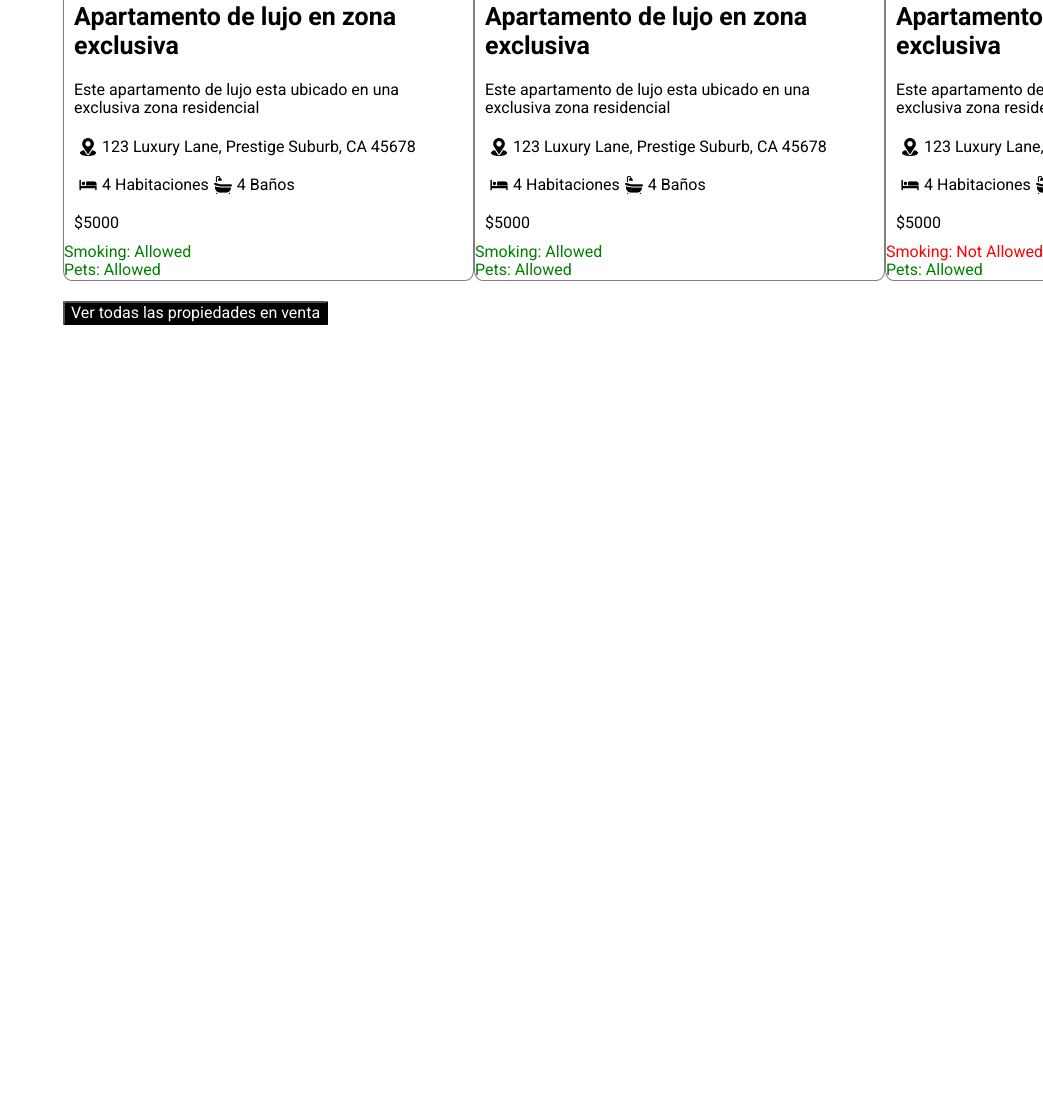
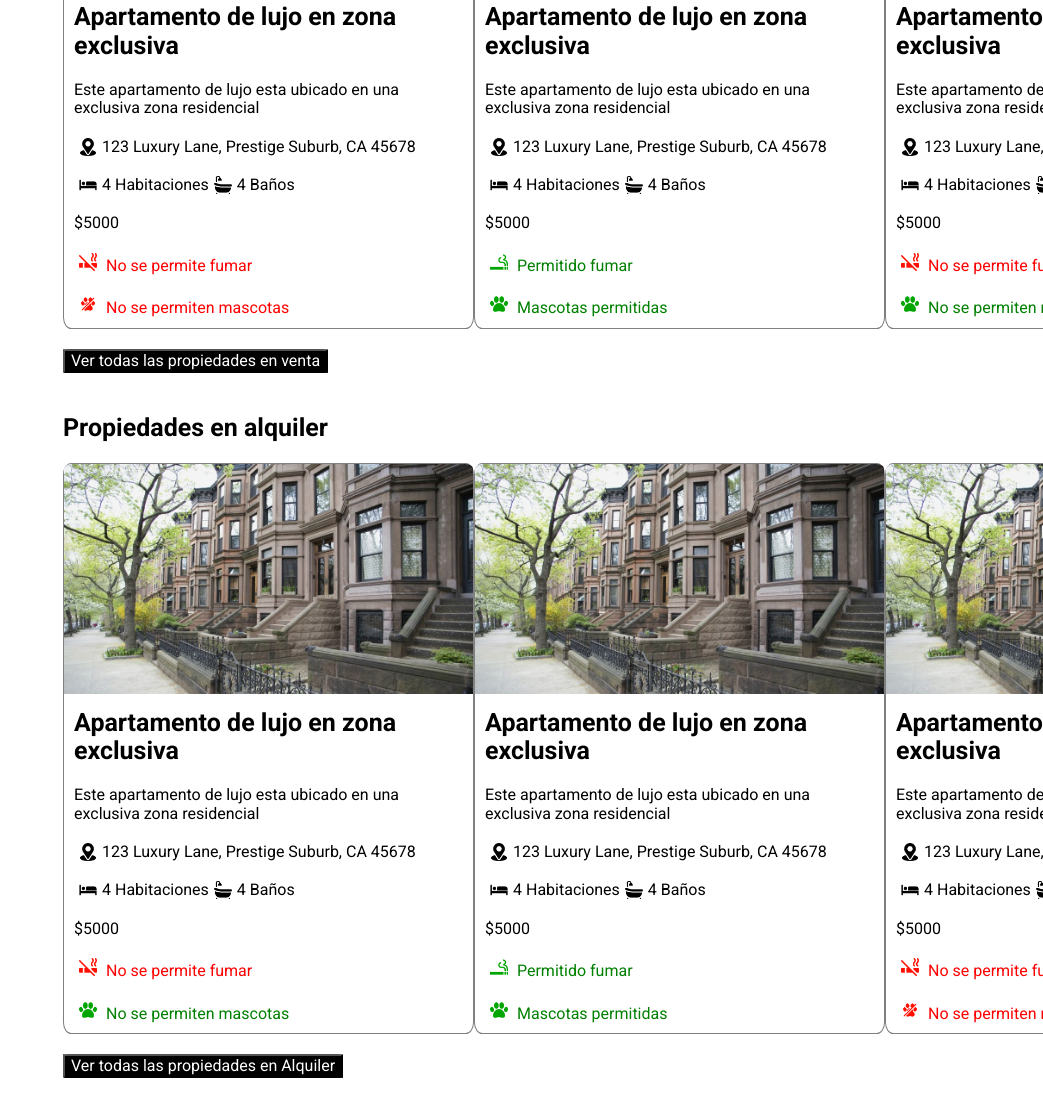
Before and after one commit to UsuarioGenericop/Inmobiliaria, a plain HTML site: page index.html in a window 1280 px wide. Shown: the part 691-1789 px from the top of the page, without its empty margins (237-1280 px from the left). Before the commit the page ends 1016 px from the top, so only its background shows below. Drawn offline with Linux system fonts and the light colour scheme.

Commit message:
FinishedScriptWithArrayForApartmentValues

```diff
--- a/assets/CSS/style.css
+++ b/assets/CSS/style.css
@@ -72,7 +72,19 @@ main h2 {
 button {
   color: white;
   background-color: black;
-  margin-left: 300px;
-  margin-top: 20px;
+  margin: 20px 300px;
   border-radius: 2%;
 }
+.right {
+  filter: invert(55%) sepia(95%) saturate(5000%) hue-rotate(90deg);
+}
+.wrong {
+  filter: brightness(0) saturate(100%) invert(20%) sepia(100%) saturate(7500%)
+    hue-rotate(0deg);
+}
+.variableSmoke {
+  padding: 10px;
+}
+.variablePets {
+  padding: 10px;
+}
--- a/assets/js/script.js
+++ b/assets/js/script.js
@@ -1,34 +1,63 @@
-// Select all apartment cards
+// Get all apartment cards from the DOM
 const apartments = document.getElementsByClassName("card");
 console.log("Total apartments found:", apartments.length);
 
-// Define smoking and pets preferences for each apartment
-
-// Loop through each apartment and assign properties
+// Function to generate random true/false values
 function getRandomBoolean() {
   return Math.random() < 0.5;
 }
 
+// Predefined apartment data array with smoking and pets permissions
+const apartmentData = [
+  { smoking: false, pets: false }, // Apartment 1: No smoking, No pets
+  { smoking: true, pets: true }, // Apartment 2: Smoking allowed, Pets allowed
+  { smoking: false, pets: true }, // Apartment 3: No smoking, Pets allowed
+  { smoking: false, pets: true }, // Apartment 4: No smoking, Pets allowed
+  { smoking: true, pets: true }, // Apartment 5: Smoking allowed, Pets allowed
+  { smoking: false, pets: false }, // Apartment 6: No smoking, No pets
+];
+
+// Loop through each apartment card
+let i = 0;
 for (let apartment of apartments) {
-  const data = {
-    smoking: getRandomBoolean(),
-    pets: getRandomBoolean(),
-  };
+  // Get the corresponding data for this apartment from our array
+  const data = apartmentData[i];
 
-  // Find the smoking and pets divs within this apartment
+  // Find the smoking and pets divs within this apartment card
   const smokingDiv = apartment.querySelector(".variableSmoke");
   const petsDiv = apartment.querySelector(".variablePets");
 
-  // Set the content based on the boolean values
+  // Set the content for smoking permissions
   if (smokingDiv) {
-    smokingDiv.textContent = `Smoking: ${
-      data.smoking ? "Allowed" : "Not Allowed"
-    }`;
+    // Use ternary operator to conditionally show different icons and text
+    // If data.smoking is true: show smoking icon + "Permitido fumar"
+    // If data.smoking is false: show no-smoking icon + "No se permite fumar"
+    smokingDiv.innerHTML = `${
+      data.smoking
+        ? '<img src="assets/imgs/smoking.png" class="icon right"> ' // Green checkmark icon
+        : '<img src="assets/imgs/noSmoking.png" class="icon wrong"> ' // Red X icon
+    }${data.smoking ? "Permitido fumar" : "No se permite fumar"}`; // Spanish text
+
+    // Set text color: green for allowed, red for not allowed
     smokingDiv.style.color = data.smoking ? "green" : "red";
   }
 
+  // Set the content for pets permissions
   if (petsDiv) {
-    petsDiv.textContent = `Pets: ${data.pets ? "Allowed" : "Not Allowed"}`;
+    // Similar logic for pets:
+    // If data.pets is true: show paw icon + "Mascotas permitidas"
+    // If data.pets is false: show no-paw icon + "No se permiten mascotas"
+    petsDiv.innerHTML = ` ${
+      data.pets
+        ? '<img src ="assets/imgs/paw.png" class="icon right">' // Paw icon for allowed
+        : '<img src="assets/imgs/noPaw.png" class="icon wrong">' // No-paw icon for not allowed
+    }
+    ${data.smoking ? "Mascotas permitidas" : "No se permiten mascotas"}`; // Spanish text
+
+    // Set text color: green for allowed, red for not allowed
     petsDiv.style.color = data.pets ? "green" : "red";
   }
+
+  // Move to next apartment in the array
+  i++;
 }
--- a/index.html
+++ b/index.html
@@ -75,7 +75,49 @@
             </div>
         </div>
         <button>Ver todas las propiedades en venta</button>
-
+        <h2 class="bold">Propiedades en alquiler</h2>
+        <div class="main">
+            <div class="card" id="card1">
+                <img src="./assets/imgs/flatPreview.jpg" class="background">
+                <p class="title"><span class="bold">Apartamento de lujo en zona exclusiva</span></p>
+                <p class="description">Este apartamento de lujo esta ubicado en una exclusiva zona residencial</p>
+                <p class="location"><img class="icon" src="./assets/imgs/location.png">123 Luxury Lane, Prestige Suburb,
+                    CA
+                    45678</p>
+                <p class="information"><img class="icon" src="./assets/imgs/bed.png">4 Habitaciones <img class="icon"
+                        src="./assets/imgs/bath.png"> 4 Baños</p>
+                <p class="price">$5000</p>
+                <div class="variableSmoke"></div>
+                <div class="variablePets"></div>
+            </div>
+            <div class="card" id="card2">
+                <img src="./assets/imgs/flatPreview.jpg" class="background">
+                <p class="title"><span class="bold">Apartamento de lujo en zona exclusiva</span></p>
+                <p class="description">Este apartamento de lujo esta ubicado en una exclusiva zona residencial</p>
+                <p class="location"><img class="icon" src="./assets/imgs/location.png">123 Luxury Lane, Prestige Suburb,
+                    CA
+                    45678</p>
+                <p class="information"><img class="icon" src="./assets/imgs/bed.png">4 Habitaciones <img class="icon"
+                        src="./assets/imgs/bath.png"> 4 Baños</p>
+                <p class="price">$5000</p>
+                <div class="variableSmoke"></div>
+                <div class="variablePets"></div>
+            </div>
+            <div class="card" id="card3">
+                <img src="./assets/imgs/flatPreview.jpg" class="background">
+                <p class="title"><span class="bold">Apartamento de lujo en zona exclusiva</span></p>
+                <p class="description">Este apartamento de lujo esta ubicado en una exclusiva zona residencial</p>
+                <p class="location"><img class="icon" src="./assets/imgs/location.png">123 Luxury Lane, Prestige Suburb,
+                    CA
+                    45678</p>
+                <p class="information"><img class="icon" src="./assets/imgs/bed.png">4 Habitaciones <img class="icon"
+                        src="./assets/imgs/bath.png"> 4 Baños</p>
+                <p class="price">$5000</p>
+                <div class="variableSmoke"></div>
+                <div class="variablePets"></div>
+            </div>
+        </div>
+        <button>Ver todas las propiedades en Alquiler</button>
 
     </main>
     <script src="./assets/js/script.js"></script>
```
